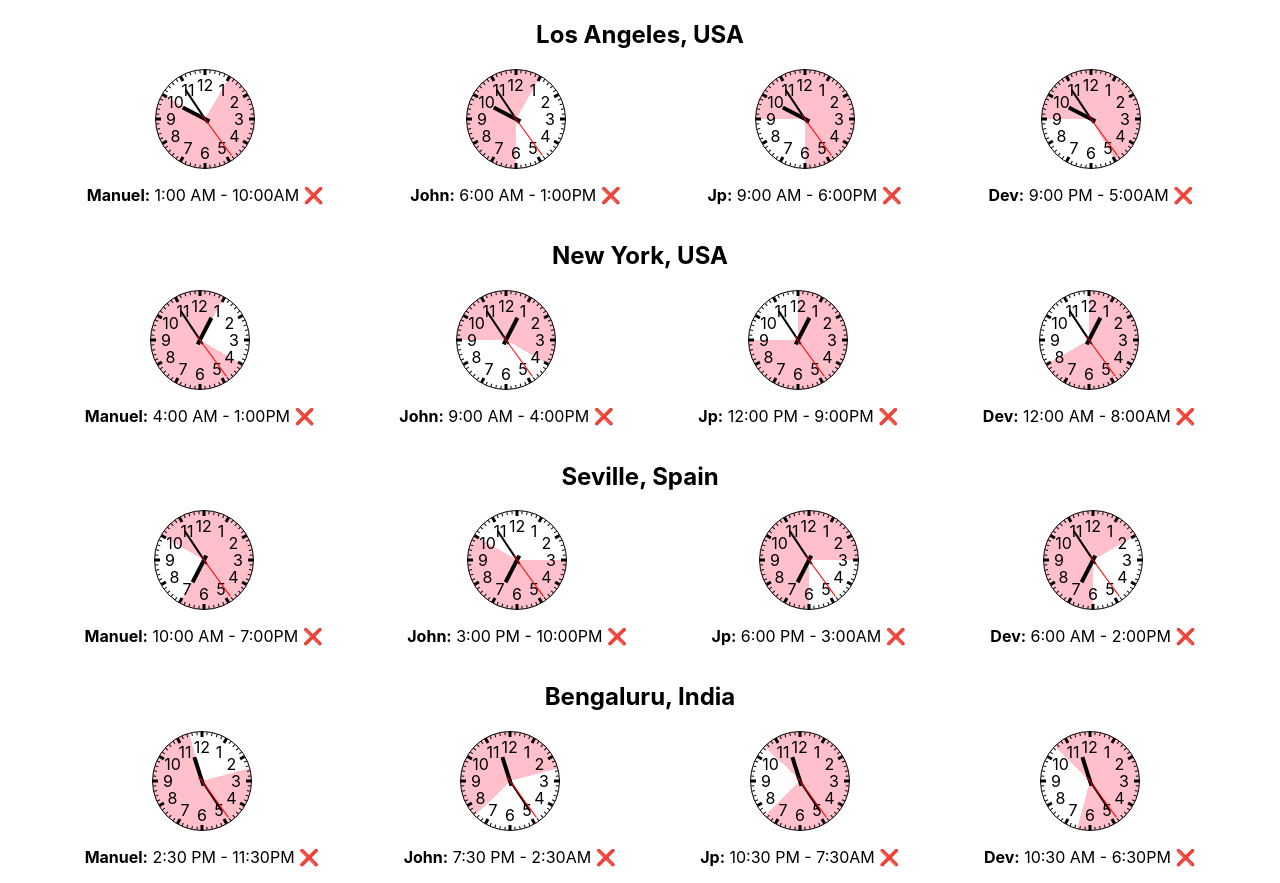
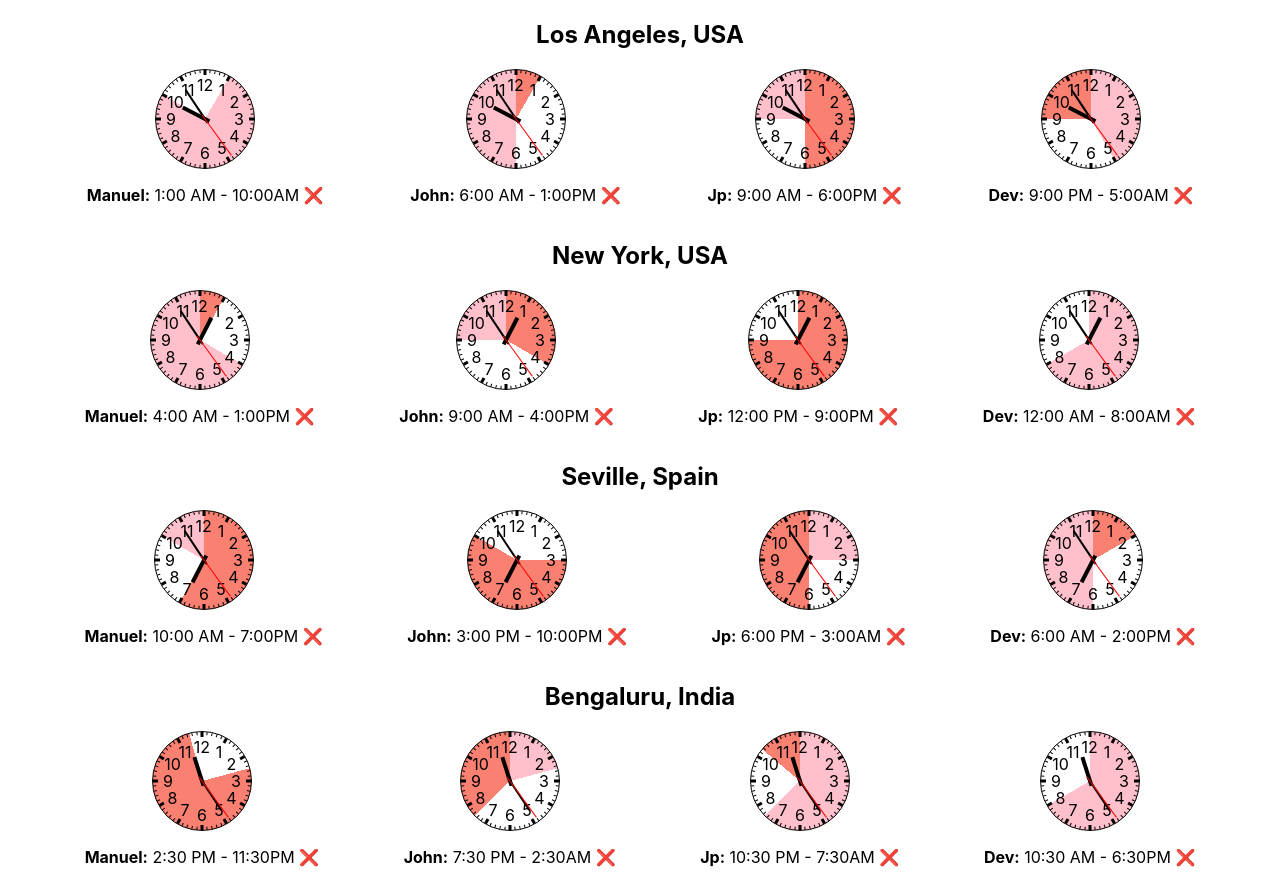
Before and after one commit to jeanpaulsio/dev-hours, a React (Create React App) app: page / in a window 1280 px wide. Built offline with nearby package versions, Linux system fonts and the light colour scheme.

Commit message:
Refactor some things

```diff
--- a/src/App.css
+++ b/src/App.css
@@ -23,186 +23,134 @@ h2 {
   flex-direction: column;
 }
 
-.local-clock {
-  /* background: #fdffab; */
+/* LOS ANGELES */
+/* Manuel */
+#manuel-la-offline .react-clock__face {
+  background: conic-gradient(white 0deg 30deg, pink 30deg 300deg, white 270deg);
 }
-
-/* LOS ANGELES */
-/* Jp */
-#jp-la-offline .react-clock__face {
-  background-image: linear-gradient(270deg, pink 50%, transparent 50%),
-    linear-gradient(0deg, transparent 50%, pink 50%);
-}
-
-#jp-la-online .react-clock__face {
-  background-image: linear-gradient(270deg, lightgreen 50%, transparent 50%),
-    linear-gradient(0deg, transparent 50%, lightgreen 50%);
+#manuel-la-online .react-clock__face {
+  background: conic-gradient(white 0deg 30deg, lightgreen 30deg 300deg, white 270deg);
 }
 
 /* John */
 #john-la-offline .react-clock__face {
-  background-image: linear-gradient(90deg, pink 50%, transparent 50%),
-    linear-gradient(-60deg, transparent 50%, pink 50%);
+  background: conic-gradient(salmon 0deg 30deg, white 30deg 180deg, pink 180deg);
+}
+#john-la-online .react-clock__face {
+  background: conic-gradient(green 0deg 30deg, white 30deg 180deg, lightgreen 180deg);
 }
 
-#john-la-online .react-clock__face {
-  background-image: linear-gradient(90deg, lightgreen 50%, transparent 50%),
-    linear-gradient(-60deg, transparent 50%, lightgreen 50%);
+/* Jp */
+#jp-la-offline .react-clock__face {
+  background: conic-gradient(salmon 0deg 180deg, white 180deg 270deg, pink 270deg);
 }
-
-/* Manuel */
-#manuel-la-offline .react-clock__face {
-  background-image: linear-gradient(-60deg, pink 50%, transparent 50%),
-    linear-gradient(210deg, transparent 50%, pink 50%);
-}
-
-#manuel-la-online .react-clock__face {
-  background-image: linear-gradient(-60deg, lightgreen 50%, transparent 50%),
-    linear-gradient(210deg, transparent 50%, lightgreen 50%);
+#jp-la-online .react-clock__face {
+  background: conic-gradient(green 0deg 180deg, white 180deg 270deg, lightgreen 270deg);
 }
 
 /* Dev */
 #dev-la-offline .react-clock__face {
-  background-image: linear-gradient(240deg, pink 50%, transparent 50%),
-    linear-gradient(0deg, transparent 50%, pink 50%);
+  background: conic-gradient(pink 0deg 150deg, white 150deg 270deg, salmon 270deg);
 }
-
 #dev-la-online .react-clock__face {
-  background-image: linear-gradient(240deg, lightgreen 50%, transparent 50%),
-    linear-gradient(0deg, transparent 50%, lightgreen 50%);
+  background: conic-gradient(lightgreen 0deg 150deg, white 150deg 270deg, green 270deg);
 }
 
 /* NEW YORK */
-/* Jp */
-#jp-ny-offline .react-clock__face {
-  background-image: linear-gradient(0deg, pink 50%, transparent 50%),
-    linear-gradient(90deg, transparent 50%, pink 50%);
+/* Manuel */
+#manuel-ny-offline .react-clock__face {
+  background: conic-gradient(salmon 0deg 30deg, white 30deg 120deg, pink 120deg);
 }
-
-#jp-ny-online .react-clock__face {
-  background-image: linear-gradient(0deg, lightgreen 50%, transparent 50%),
-    linear-gradient(90deg, transparent 50%, lightgreen 50%);
+#manuel-ny-online .react-clock__face {
+  background: conic-gradient(green 0deg 30deg, white 30deg 120deg, lightgreen 120deg);
 }
 
 /* John */
 #john-ny-offline .react-clock__face {
-  background-image: linear-gradient(210deg, pink 50%, transparent 50%),
-    linear-gradient(0deg, transparent 50%, pink 50%);
+  background: conic-gradient(salmon 0deg 120deg, white 120deg 270deg, pink 180deg);
+}
+#john-ny-online .react-clock__face {
+  background: conic-gradient(green 0deg 120deg, white 120deg 270deg, lightgreen 180deg);
 }
 
-#john-ny-online .react-clock__face {
-  background-image: linear-gradient(210deg, lightgreen 50%, transparent 50%),
-    linear-gradient(0deg, transparent 50%, lightgreen 50%);
+/* Jp */
+#jp-ny-offline .react-clock__face {
+  background: conic-gradient(salmon 0deg 270deg, white 270deg);
 }
-
-/* Manuel */
-#manuel-ny-offline .react-clock__face {
-  background-image: linear-gradient(30deg, pink 50%, transparent 50%),
-    linear-gradient(-60deg, transparent 50%, pink 50%);
-}
-
-#manuel-ny-online .react-clock__face {
-  background-image: linear-gradient(30deg, lightgreen 50%, transparent 50%),
-    linear-gradient(-60deg, transparent 50%, lightgreen 50%);
+#jp-ny-online .react-clock__face {
+  background: conic-gradient(green 0deg 270deg, white 270deg);
 }
 
 /* Dev */
 #dev-ny-offline .react-clock__face {
-  background-image: linear-gradient(-30deg, pink 50%, transparent 50%),
-    linear-gradient(90deg, transparent 50%, pink 50%);
+  background: conic-gradient(pink 0deg 240deg, white 240deg);
 }
-
 #dev-ny-online .react-clock__face {
-  background-image: linear-gradient(-30deg, lightgreen 50%, transparent 50%),
-    linear-gradient(90deg, transparent 50%, lightgreen 50%);
+  background: conic-gradient(lightgreen 0deg 240deg, white 240deg);
 }
 
 /* SPAIN */
-/* Jp */
-#jp-eu-offline .react-clock__face {
-  background-image: linear-gradient(-180deg, pink 50%, transparent 50%),
-    linear-gradient(-90deg, transparent 50%, pink 50%);
+/* Manuel */
+#manuel-eu-offline .react-clock__face {
+  background: conic-gradient(salmon 0deg 210deg, white 210deg 300deg, pink 300deg);
 }
-
-#jp-eu-online .react-clock__face {
-  background-image: linear-gradient(-180deg, lightgreen 50%, transparent 50%),
-    linear-gradient(-90deg, transparent 50%, lightgreen 50%);
+#manuel-eu-online .react-clock__face {
+  background: conic-gradient(green 0deg 210deg, white 210deg 300deg, lightgreen 300deg);
 }
 
 /* John */
 #john-eu-offline .react-clock__face {
-  background-image: linear-gradient(0deg, pink 50%, transparent 50%),
-    linear-gradient(210deg, transparent 50%, pink 50%);
+  background: conic-gradient(white 0deg 90deg, salmon 90deg 300deg, white 300deg);
+}
+#john-eu-online .react-clock__face {
+  background: conic-gradient(white 0deg 90deg, green 90deg 300deg, white 300deg);
 }
 
-#john-eu-online .react-clock__face {
-  background-image: linear-gradient(0deg, lightgreen 50%, transparent 50%),
-    linear-gradient(210deg, transparent 50%, lightgreen 50%);
+/* Jp */
+#jp-eu-offline .react-clock__face {
+  background: conic-gradient(pink 0deg 90deg, white 90deg 180deg, salmon 180deg);
 }
-
-/* Manuel */
-#manuel-eu-offline .react-clock__face {
-  background-image: linear-gradient(210deg, pink 50%, transparent 50%),
-    linear-gradient(120deg, transparent 50%, pink 50%);
-}
-
-#manuel-eu-online .react-clock__face {
-  background-image: linear-gradient(210deg, lightgreen 50%, transparent 50%),
-    linear-gradient(120deg, transparent 50%, lightgreen 50%);
+#jp-eu-online .react-clock__face {
+  background: conic-gradient(lightgreen 0deg 90deg, white 90deg 180deg, green 180deg);
 }
 
 /* Dev */
 #dev-eu-offline .react-clock__face {
-  background-image: linear-gradient(90deg, pink 50%, transparent 50%),
-    linear-gradient(-30deg, transparent 50%, pink 50%);
+  background: conic-gradient(salmon 0deg 60deg, white 60deg 180deg, pink 180deg);
+}
+#dev-eu-online .react-clock__face {
+  background: conic-gradient(green 0deg 60deg, white 60deg 180deg, lightgreen 180deg);
 }
 
-#dev-eu-online .react-clock__face {
-  background-image: linear-gradient(90deg, lightgreen 50%, transparent 50%),
-    linear-gradient(-30deg, transparent 50%, lightgreen 50%);
+/* INDIA */
+/* Manuel */
+#manuel-as-offline .react-clock__face {
+  background: conic-gradient(white 0deg 75deg, salmon 75deg 345deg, white 345deg);
 }
-
-/* India */
-/* Jp */
-#jp-as-offline .react-clock__face {
-  background-image: linear-gradient(225deg, pink 50%, transparent 50%),
-    linear-gradient(135deg, transparent 50%, pink 50%);
-}
-
-#jp-as-online .react-clock__face {
-  background-image: linear-gradient(225deg, lightgreen 50%, transparent 50%),
-    linear-gradient(135deg, transparent 50%, lightgreen 50%);
+#manuel-as-online .react-clock__face {
+  background: conic-gradient(white 0deg 75deg, green 75deg 345deg, white 345deg);
 }
 
 /* John */
 #john-as-offline .react-clock__face {
-  background-image: linear-gradient(165deg, pink 50%, transparent 50%),
-    linear-gradient(315deg, transparent 50%, pink 50%);
+  background: conic-gradient(pink 0deg 75deg, white 75deg 225deg, salmon 225deg);
+}
+#john-as-online .react-clock__face {
+  background: conic-gradient(lightgreen 0deg 75deg, white 75deg 225deg, green 225deg);
 }
 
-#john-as-online .react-clock__face {
-  background-image: linear-gradient(165deg, lightgreen 50%, transparent 50%),
-    linear-gradient(315deg, transparent 50%, lightgreen 50%);
+/* Jp */
+#jp-as-offline .react-clock__face {
+  background: conic-gradient(pink 0deg 225deg, white 225deg 310deg, salmon 310deg);
 }
-
-/* Manuel */
-#manuel-as-offline .react-clock__face {
-  background-image: linear-gradient(-15deg, pink 50%, transparent 50%),
-    linear-gradient(255deg, transparent 50%, pink 50%);
-}
-
-#manuel-as-online .react-clock__face {
-  background-image: linear-gradient(-15deg, lightgreen 50%, transparent 50%),
-    linear-gradient(255deg, transparent 50%, lightgreen 50%);
+#jp-as-online .react-clock__face {
+  background: conic-gradient(lightgreen 0deg 225deg, white 225deg 310deg, green 310deg);
 }
 
 /* Dev */
 #dev-as-offline .react-clock__face {
-  background-image: linear-gradient(285deg, pink 50%, transparent 50%),
-    linear-gradient(45deg, transparent 50%, pink 50%);
+  background: conic-gradient(pink 0deg 240deg, white 240deg);
 }
-
 #dev-as-online .react-clock__face {
-  background-image: linear-gradient(285deg, lightgreen 50%, transparent 50%),
-    linear-gradient(45deg, transparent 50%, lightgreen 50%);
+  background: conic-gradient(green 0deg 195deg, white 195deg 315deg, lightgreen 315deg);
 }
```
Also changed, not shown: 1 other file (tests, documents, lock files or other folders).
